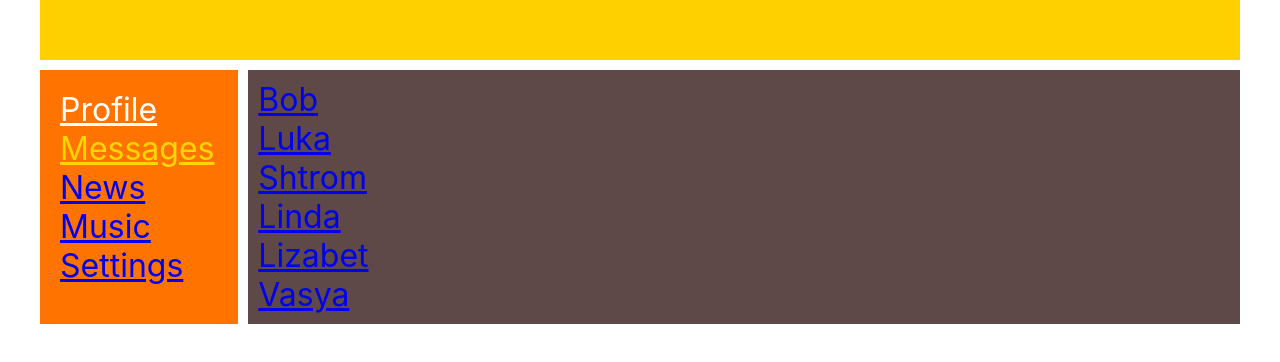
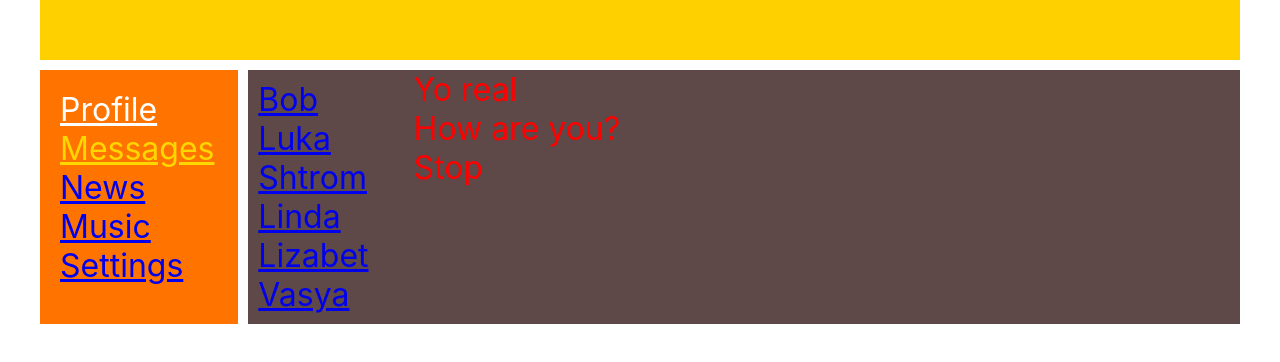
Before and after one commit to kirill-XII/my-app, a React (Create React App) app: page /dialogs in a window 1280 px wide. Shown: the top 362 px of the page. Built offline with nearby package versions, Linux system fonts and the light colour scheme.

Commit message:
declare Message in Dgs

```diff
--- a/src/components/Dialogs/Dialogs.jsx
+++ b/src/components/Dialogs/Dialogs.jsx
@@ -10,8 +10,8 @@ const DialogItem = props => {
 	)
 }
 
-const Massage = props => {
-	return <Massage>{props.massage}</Massage>
+const Message = props => {
+	return <div className={s.dialog}>{props.massage}</div>
 }
 
 const Dialogs = props => {
@@ -25,6 +25,11 @@ const Dialogs = props => {
 				<DialogItem name='Lizabet' id='5' />
 				<DialogItem name='Vasya' id='6' />
 			</div>
+			<div className={s.massages}>
+				<Message massage='Yo real' />
+				<Message massage='How are you?' />
+				<Message massage='Stop' />
+			</div>
 		</div>
 	)
 }
--- a/src/components/Dialogs/Dialogs.module.css
+++ b/src/components/Dialogs/Dialogs.module.css
@@ -14,6 +14,6 @@
 	color: gold;
 }
 
-.massages {
+.messages {
 	color: blue;
 }
--- a/src/components/Navbar/Navbar.jsx
+++ b/src/components/Navbar/Navbar.jsx
@@ -1,5 +1,6 @@
 import { NavLink } from 'react-router-dom'
 import s from './Navbar.module.css'
+
 const Navbar = () => {
 	return (
 		<nav className={s.nav}>
```
